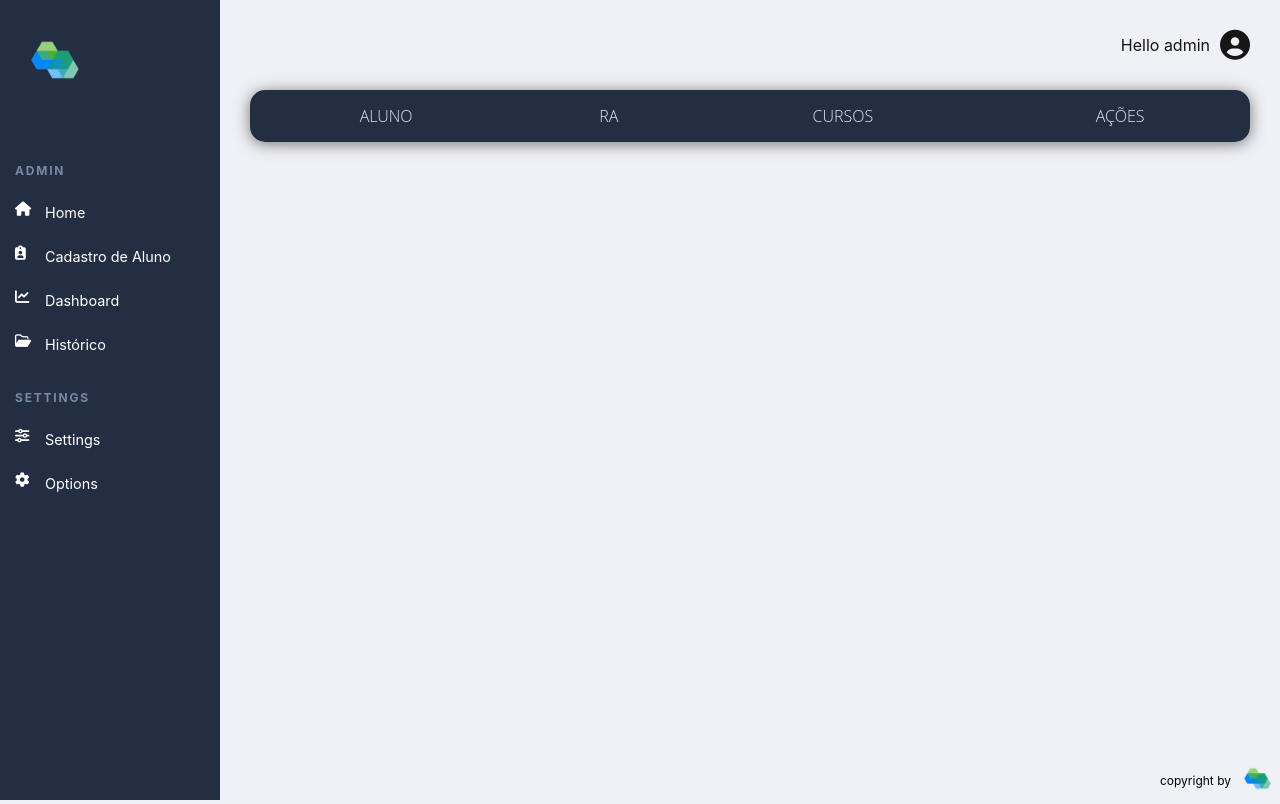
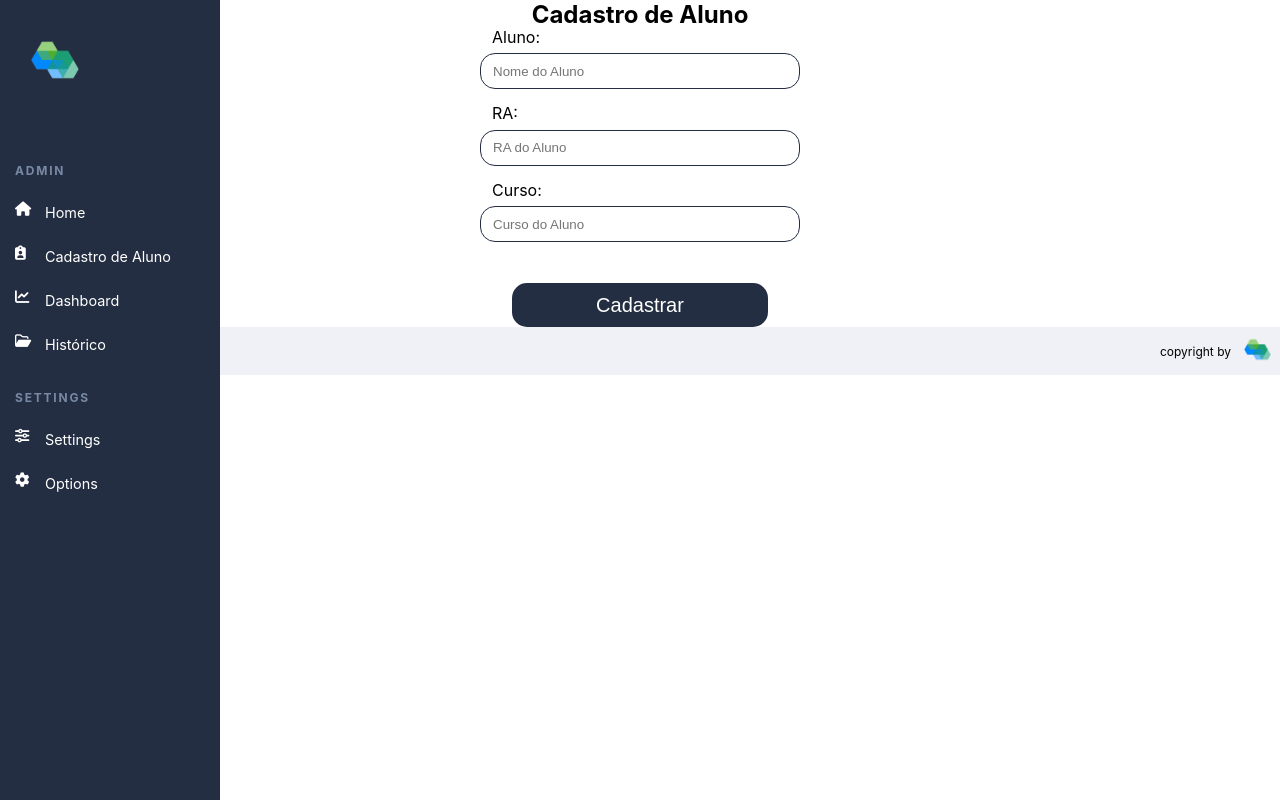
Before and after one commit to grupomeridia/presente-backend, a React (Create React App) app: page / in a window 1280 px wide. Built offline with nearby package versions, Linux system fonts and the light colour scheme.

Commit message:
Cadastro Udpdate

```diff
--- a/package.json
+++ b/package.json
@@ -8,7 +8,8 @@
     "@testing-library/user-event": "^13.5.0",
     "react": "^18.2.0",
     "react-dom": "^18.2.0",
-    "react-scripts": "5.0.1",
+    "react-router-dom": "^6.11.2",
+    "react-scripts": "^5.0.1",
     "web-vitals": "^2.1.4"
   },
   "scripts": {
--- a/src/App.js
+++ b/src/App.js
@@ -1,14 +1,14 @@
 import Navbar from './componets/layout/Navbar';
 import Body from './componets/layout/Home';
 import Footer from './componets/layout/Footer';
+import Cadastro from './componets/layout/cadastro-aluno';
 
 function App() {
   return (
     <div className="App">
       <Navbar />
-      <Body />
-      <Footer />
-      </div>
+      <Cadastro />
+    </div>
   );
 }
 
--- /dev/null
+++ b/src/componets/layout/cadastro-aluno.js
@@ -0,0 +1,45 @@
+import styles from './cadastro-aluno.module.css'
+import Footer from './Footer';
+
+function cadastroAluno () {
+    return (
+        <section class="grid">
+			<div class= {styles.login_container}>
+                <h1>Cadastro de Aluno</h1>
+				<form>
+				  <div class={styles.input_container}>
+					<label for="login-username">Aluno:</label>
+					    <input
+					    type="text"
+					    name="login"
+					    id="login"
+					    placeholder="Nome do Aluno" />
+				    </div>
+				    <div class={styles.input_container}>
+					    <label for="login-username">RA:</label>
+					    <input
+					    type="text"
+					    name="login"
+					    id="login"
+					    placeholder="RA do Aluno" />
+				    </div>
+				    <div class={styles.input_container}>
+					    <label for="login-username">Curso:</label>
+					    <input
+					    type="text"
+					    name="login"
+					    id="login"
+					    placeholder="Curso do Aluno" />
+				    </div>
+				  <button class={styles.btn_login}>
+					Cadastrar
+				  </button>
+				</form>
+			  </div>
+              <Footer/>
+        </section>
+
+    );
+};
+
+export default cadastroAluno;
--- /dev/null
+++ b/src/componets/layout/cadastro-aluno.module.css
@@ -0,0 +1,67 @@
+
+.login_container {
+    display: flex;
+    align-items: center;
+    justify-content: center;
+    flex-direction: column;
+}
+
+.login_container label {
+    margin-left: 12px;
+}
+
+.login_container form {
+    display: flex;
+    align-items: center;
+    flex-direction: column;
+}
+
+.login_container form .input_container {
+    display: flex;
+    align-items: flex-start;
+    flex-direction: column;
+}
+
+.login_container form .input_container label {
+    margin-bottom: 0.85vh;
+    font: 1rem;
+    line-height: 1.1rem;
+}
+
+.login_container form .input_container input {
+    display: flex;
+    flex-direction: row;
+    align-items: flex-start;
+    padding: 1.5vh ;
+    width: 25vw;
+    height: 4.5vh;
+    border: 1px solid #242e42;
+    border-radius: 15px;
+    margin-bottom: 2vh;
+}
+
+
+.login_container form .btn_login {
+    display: flex;
+    flex-direction: row;
+    justify-content: center;
+    align-items: center;
+
+    width: 20vw;
+    height: 5.5vh;
+    margin-top: 25px;
+
+    background-color: #242e42;
+    border-radius: 15px;
+    border: none;
+
+    font-size: 1.25rem;
+    font-weight: 500;
+    font-weight: 1.5rem;
+    color: #FFF;
+}
+
+.login_container form .btn_login:hover {
+    cursor: pointer;
+    opacity: 98%;
+}
--- a/src/index.js
+++ b/src/index.js
@@ -6,7 +6,6 @@ const root = ReactDOM.createRoot(document.getElementById('root'));
 
 root.render(
   <React.StrictMode>
-
     <App />
   </React.StrictMode>
 );
```
Also changed, not shown: src/componets/layout/Footer.module.css (indentation only), 2 other files (tests, documents, lock files or other folders).
